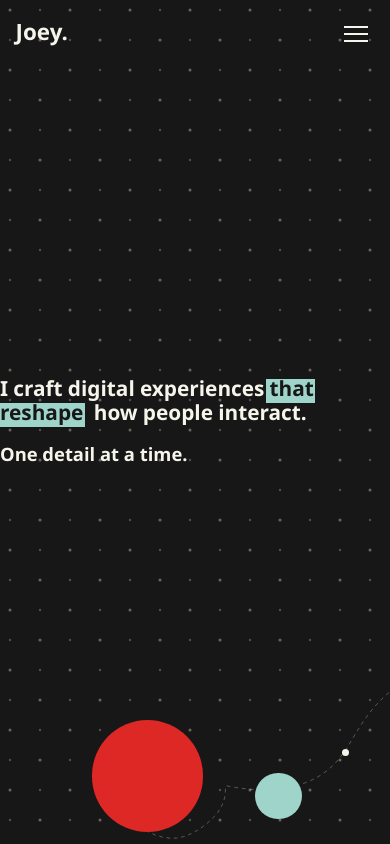
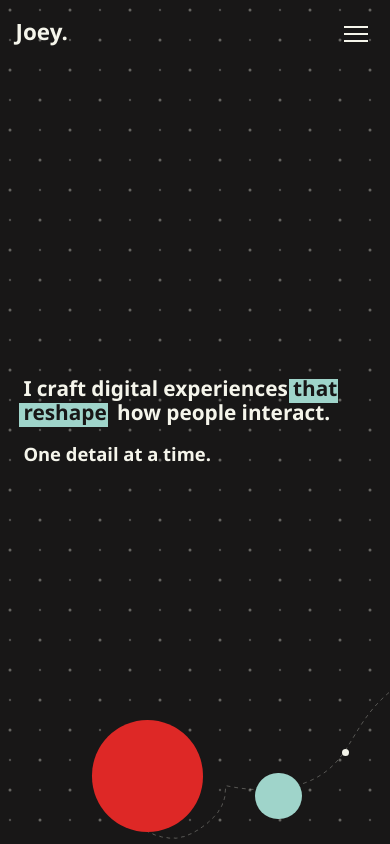
Before and after one commit to jjammar9/Portfolio, a React (Vite) app: page / in a window 390 px wide. Built offline with nearby package versions, Linux system fonts and the light colour scheme; a web font is replaced by a local one.

Commit message:
Mobile: add 6vw padding to hero content

```diff
--- a/src/App.css
+++ b/src/App.css
@@ -946,14 +946,14 @@ h2.large, .h2.large {
     width: 100%;
     height: 100%;
     z-index: 1;
-    padding: 0;
+    padding: 0 6vw;
     display: flex;
     align-items: center;
     justify-content: center;
   }
 
   .section--half__inner {
-    width: 80%;
+    width: 100%;
     max-width: 100%;
     padding: 0;
   }
```
